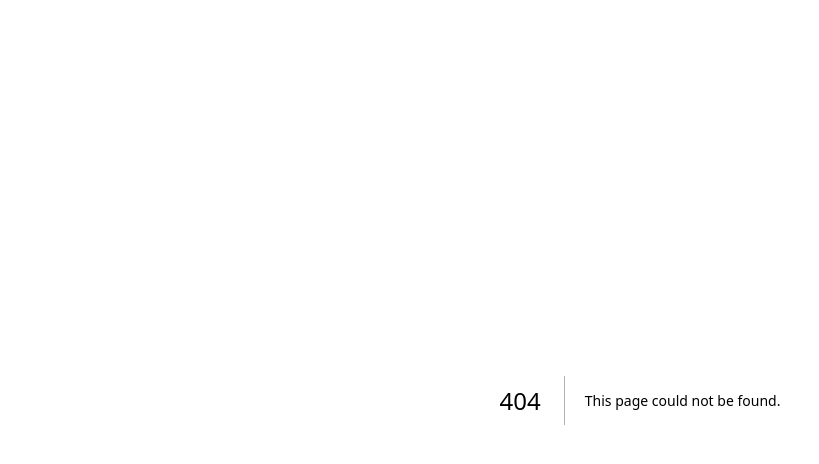
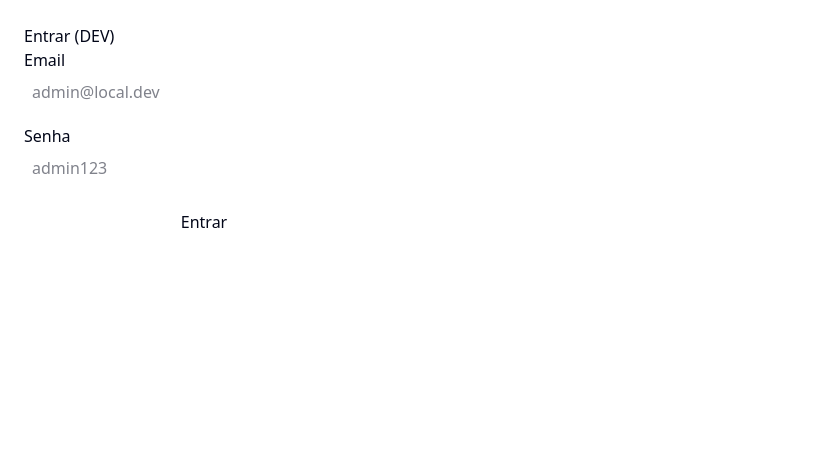
Before and after one commit to pedrohomaia/hub-ic-puc, a Next.js app: page /auth/signin in a window 1280 px wide. Before the commit this address had no page. Shown: the top 464 px of the page, without its empty margins (0-819 px from the left). Built offline with nearby package versions, Linux system fonts and the light colour scheme.

Commit message:
fix(auth): add nextauth route + dev signin flow

```diff
--- /dev/null
+++ b/src/app/api/auth/[...nextauth]/route.ts
@@ -0,0 +1,7 @@
+export const runtime = "nodejs";
+
+import NextAuth from "next-auth";
+import { authOptions } from "@/lib/auth-options";
+
+const handler = NextAuth(authOptions);
+export { handler as GET, handler as POST };
--- /dev/null
+++ b/src/app/api/debug-env/route.ts
@@ -0,0 +1,11 @@
+import { NextResponse } from "next/server";
+
+export async function GET() {
+  return NextResponse.json({
+    hasEmail: !!process.env.DEV_AUTH_EMAIL,
+    email: process.env.DEV_AUTH_EMAIL ?? null,
+    hasPassword: !!process.env.DEV_AUTH_PASSWORD,
+    name: process.env.DEV_AUTH_NAME ?? null,
+    role: process.env.DEV_AUTH_ROLE ?? null,
+  });
+}
--- /dev/null
+++ b/src/app/auth/page.tsx
@@ -0,0 +1,5 @@
+import { redirect } from "next/navigation";
+
+export default function AuthPage() {
+  redirect("/auth/signin");
+}
--- /dev/null
+++ b/src/app/auth/signin/page.tsx
@@ -0,0 +1,89 @@
+"use client";
+
+import { signIn } from "next-auth/react";
+import { useSearchParams } from "next/navigation";
+import { useState } from "react";
+
+export default function SignInPage() {
+  const searchParams = useSearchParams();
+  const callbackUrl = searchParams.get("callbackUrl") ?? "/dashboard";
+
+  const [email, setEmail] = useState("");
+  const [password, setPassword] = useState("");
+
+  const [loading, setLoading] = useState(false);
+  const [msg, setMsg] = useState<string | null>(null);
+
+  async function onSubmit(e: React.FormEvent<HTMLFormElement>) {
+  e.preventDefault();
+
+  if (!email.trim() || !password.trim()) {
+    setMsg("Preencha email e senha.");
+    return;
+  }
+
+  const safeCallbackUrl =
+    callbackUrl.startsWith("/") ? callbackUrl : `/${callbackUrl}`;
+
+  setLoading(true);
+  setMsg(null);
+
+  const res = await signIn("credentials", {
+    redirect: false,
+    email: email.trim(),
+    password: password.trim(),
+    callbackUrl: safeCallbackUrl,
+  });
+
+  setLoading(false);
+  setMsg(JSON.stringify(res, null, 2));
+
+  if (!res) return;
+  if (res.error) return;
+
+  window.location.href = res.url ?? safeCallbackUrl;
+}
+
+
+  return (
+    <div style={{ padding: 24 }}>
+      <h1>Entrar (DEV)</h1>
+
+      <form
+        onSubmit={onSubmit}
+        style={{ display: "grid", gap: 12, maxWidth: 360 }}
+      >
+        <label>
+          Email
+          <input
+            name="email"
+            autoComplete="username"
+            value={email}
+            onChange={(e) => setEmail(e.target.value)}
+            placeholder="admin@local.dev"
+            style={{ width: "100%", padding: 8 }}
+          />
+        </label>
+
+        <label>
+          Senha
+          <input
+            name="password"
+            type="password"
+            autoComplete="current-password"
+            value={password}
+            onChange={(e) => setPassword(e.target.value)}
+            placeholder="admin123"
+            style={{ width: "100%", padding: 8 }}
+          />
+        </label>
+
+        <button type="submit" disabled={loading} style={{ padding: 10 }}>
+          {loading ? "Entrando..." : "Entrar"}
+        </button>
+
+        {msg && <pre style={{ whiteSpace: "pre-wrap" }}>{msg}</pre>}
+      </form>
+    </div>
+  );
+}
--- /dev/null
+++ b/src/app/dashboard/page.tsx
@@ -0,0 +1,3 @@
+export default function DashboardPage() {
+  return <div style={{ padding: 24 }}>Logado ✅</div>;
+}
--- /dev/null
+++ b/src/lib/auth-options.ts
@@ -0,0 +1,69 @@
+import type { NextAuthOptions } from "next-auth";
+import CredentialsProvider from "next-auth/providers/credentials";
+
+type Credentials = {
+  email?: string;
+  password?: string;
+};
+
+export const authOptions: NextAuthOptions = {
+  debug: process.env.NEXTAUTH_DEBUG === "true",
+  session: { strategy: "jwt" },
+
+  pages: {
+    signIn: "/auth/signin",
+  },
+
+  providers: [
+    CredentialsProvider({
+      name: "Dev Login",
+      credentials: {
+        email: { label: "Email", type: "text" },
+        password: { label: "Senha", type: "password" },
+      },
+
+      async authorize(credentials) {
+  const email = (credentials as any)?.email;
+  const password = (credentials as any)?.password;
+
+  console.log("[AUTH] got email:", JSON.stringify(email));
+  console.log("[AUTH] got hasPassword:", !!password);
+  console.log("[AUTH] env email:", JSON.stringify(process.env.DEV_AUTH_EMAIL));
+  console.log("[AUTH] env hasPassword:", !!process.env.DEV_AUTH_PASSWORD);
+
+  const ok =
+    (email ?? "").trim() === (process.env.DEV_AUTH_EMAIL ?? "").trim() &&
+    (password ?? "").trim() === (process.env.DEV_AUTH_PASSWORD ?? "").trim();
+
+  console.log("[AUTH] ok:", ok);
+
+  if (!ok) return null;
+
+  return {
+    id: "dev-user-1",
+    name: process.env.DEV_AUTH_NAME ?? "Admin Local",
+    email: (email ?? "").trim(),
+  };
+}
+
+    }),
+  ],
+
+  callbacks: {
+    async jwt({ token, user }) {
+      if (user) {
+        (token as any).uid = (user as any).id;
+        (token as any).role = process.env.DEV_AUTH_ROLE ?? "ADMIN";
+      }
+      return token;
+    },
+
+    async session({ session, token }) {
+      if (session.user) {
+        (session.user as any).id = (token as any).uid ?? null;
+        (session.user as any).role = (token as any).role ?? null;
+      }
+      return session;
+    },
+  },
+};
```
